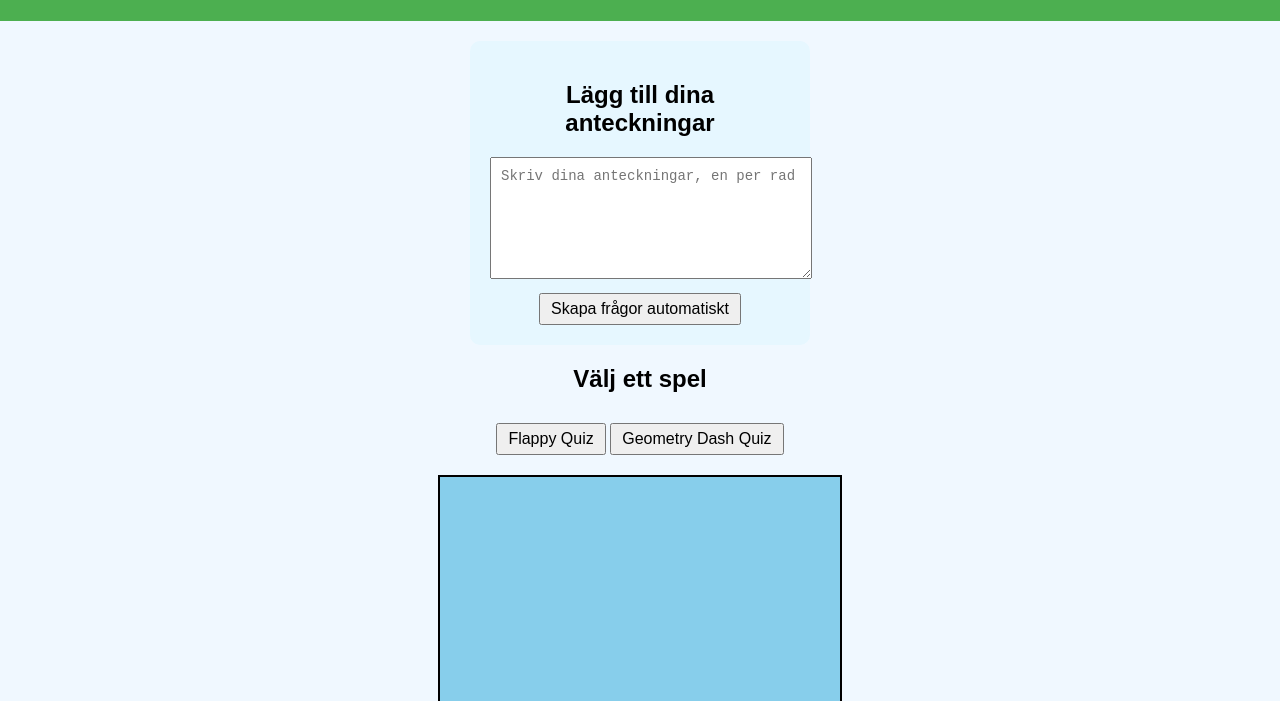
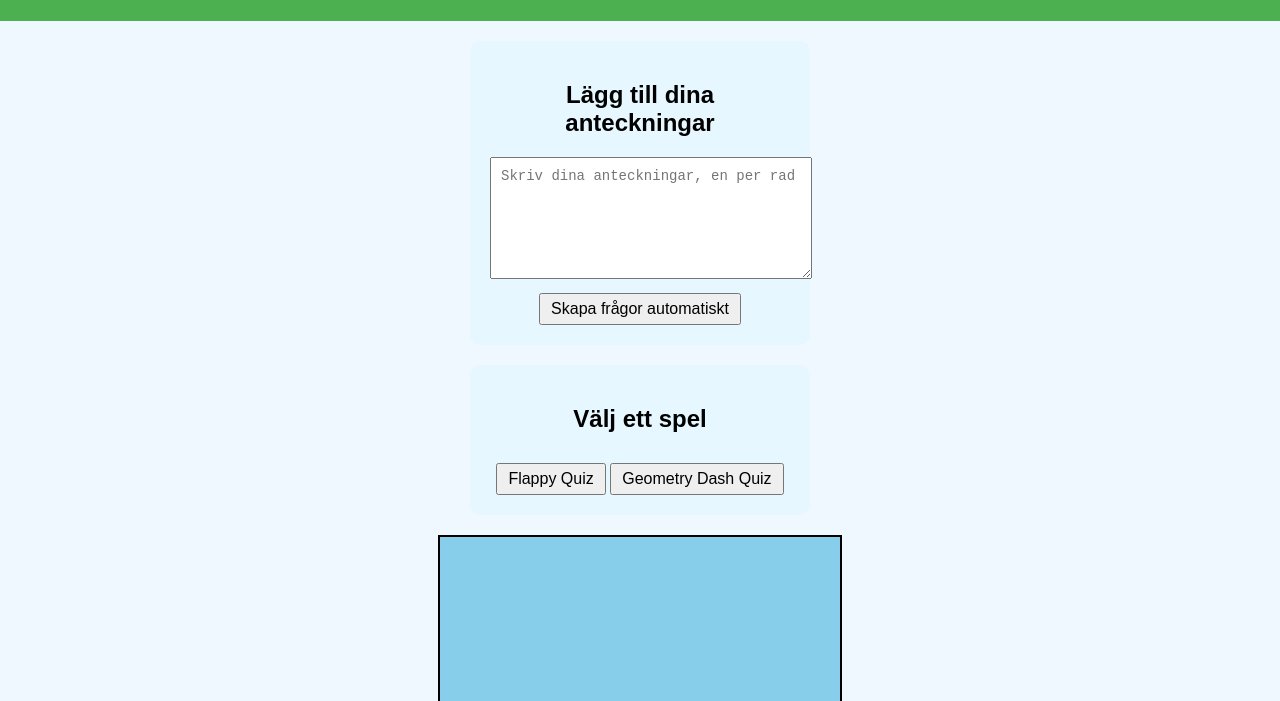
Before and after one commit to Naeemglitch/Note2Game, a plain HTML site: page index.html in a window 1280 px wide. Shown: the part 99-800 px from the top of the page. Drawn offline with Linux system fonts and the light colour scheme.

Commit message:
Update style.css

```diff
--- a/style.css
+++ b/style.css
@@ -23,7 +23,7 @@ header {
   display: none;
 }
 
-#quiz, #notes-section {
+#quiz, #notes-section, #game-menu {
   background-color: #e6f7ff;
   padding: 20px;
   border-radius: 10px;
```
